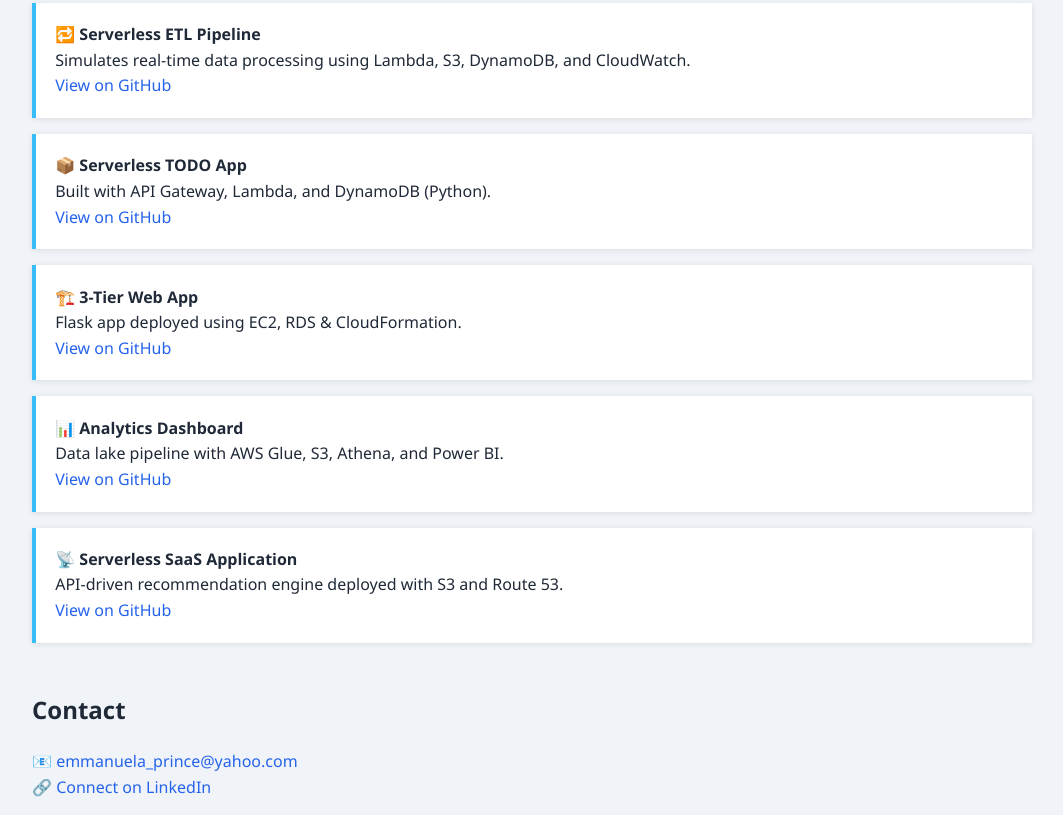
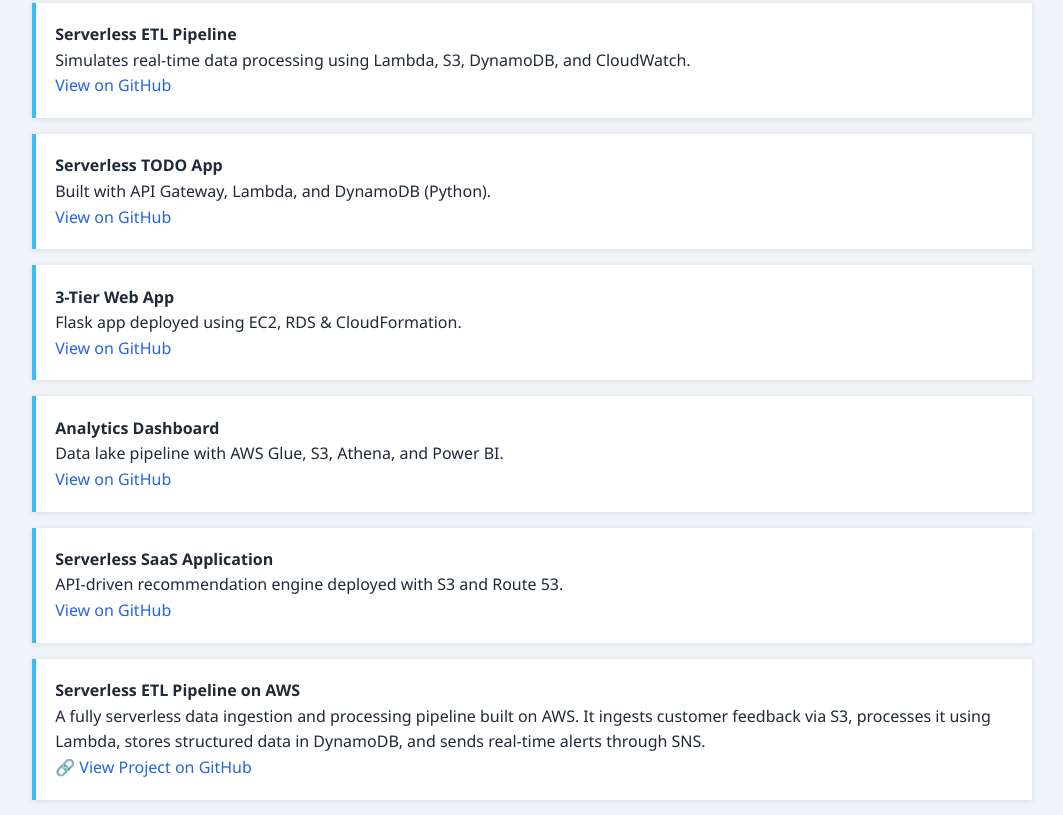
Before and after one commit to Cloud-Architect-Emma/Cloud-Architect-Emma.github.io, a plain HTML site: page index.html in a window 1280 px wide. Shown: the part 1005-1820 px from the top of the page, without its empty margins (108-1171 px from the left). Drawn offline with Linux system fonts and the light colour scheme.

Commit message:
Update index.html

```diff
--- a/index.html
+++ b/index.html
@@ -94,31 +94,36 @@
       <h2>Featured Projects</h2>
       <ul>
         <li>
-          <strong>🔁 Serverless ETL Pipeline</strong><br/>
+          <strong>Serverless ETL Pipeline</strong><br/>
           Simulates real-time data processing using Lambda, S3, DynamoDB, and CloudWatch.<br/>
           <a href="https://github.com/Cloud-Architect-Emma/Serverless-ETL-Pipeline">View on GitHub</a>
         </li>
         <li>
-          <strong>📦 Serverless TODO App</strong><br/>
+          <strong>Serverless TODO App</strong><br/>
           Built with API Gateway, Lambda, and DynamoDB (Python).<br/>
           <a href="https://github.com/Cloud-Architect-Emma/serverless-todo-api">View on GitHub</a>
         </li>
         <li>
-          <strong>🏗️ 3-Tier Web App</strong><br/>
+          <strong>3-Tier Web App</strong><br/>
           Flask app deployed using EC2, RDS & CloudFormation.<br/>
           <a href="https://github.com/Cloud-Architect-Emma/3-Tier-Web-App-on-AWS">View on GitHub</a>
         </li>
         <li>
-          <strong>📊 Analytics Dashboard</strong><br/>
+          <strong>Analytics Dashboard</strong><br/>
           Data lake pipeline with AWS Glue, S3, Athena, and Power BI.<br/>
           <a href="https://github.com/Cloud-Architect-Emma/Data-Pipeline-Analytics-Dashboard-with-AWS-Glue-S3-Athena-and-Power-BI">View on GitHub</a>
         </li>
         <li>
-          <strong>📡 Serverless SaaS Application</strong><br/>
+          <strong>Serverless SaaS Application</strong><br/>
           API-driven recommendation engine deployed with S3 and Route 53.<br/>
           <a href="https://github.com/Cloud-Architect-Emma/Serverless-SaaS-Application">View on GitHub</a>
         </li>
-      </ul>
+        <li>
+        <strong>Serverless ETL Pipeline on AWS</strong><br/>
+          A fully serverless data ingestion and processing pipeline built on AWS. It ingests customer feedback via S3, processes it using Lambda, stores structured data in DynamoDB, and sends real-time alerts through SNS.<br/>
+          <a href="https://github.com/Cloud-Architect-Emma/Serverless-ETL-Pipeline-on-AWS" target="_blank">🔗 View Project on GitHub</a>
+         </li>
+        </ul>
     </section>
 
     <section>
```
